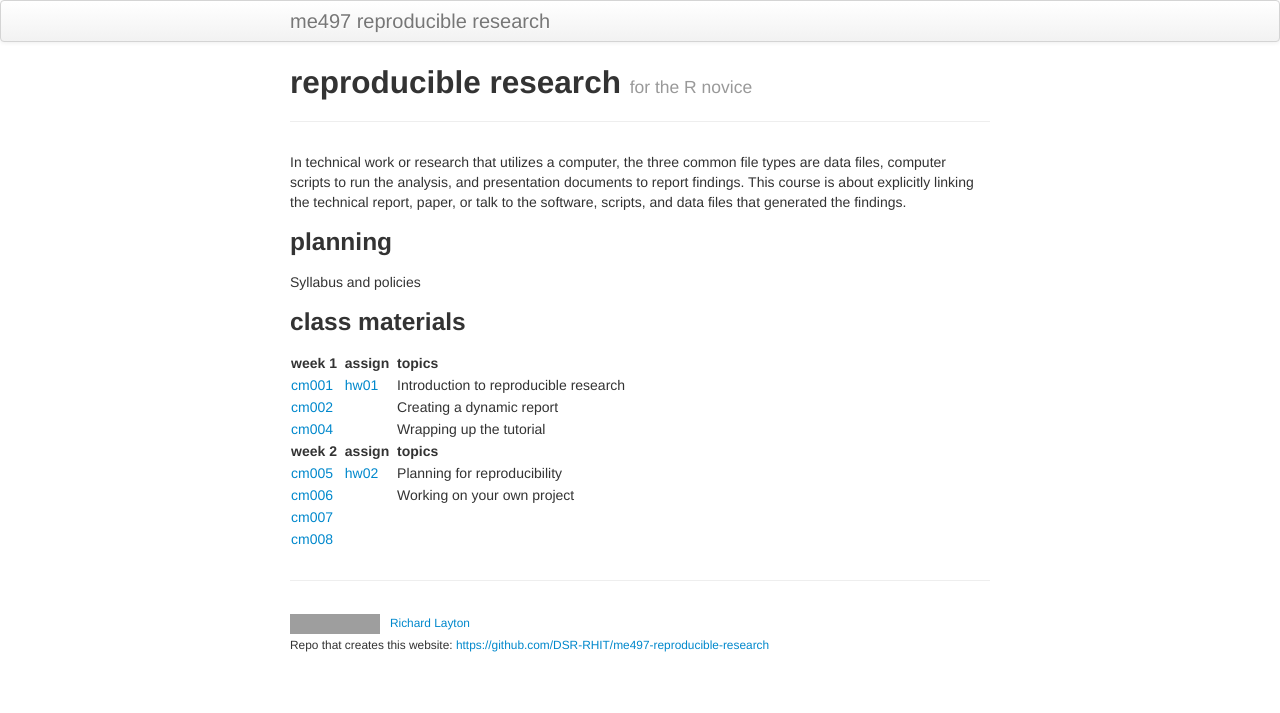
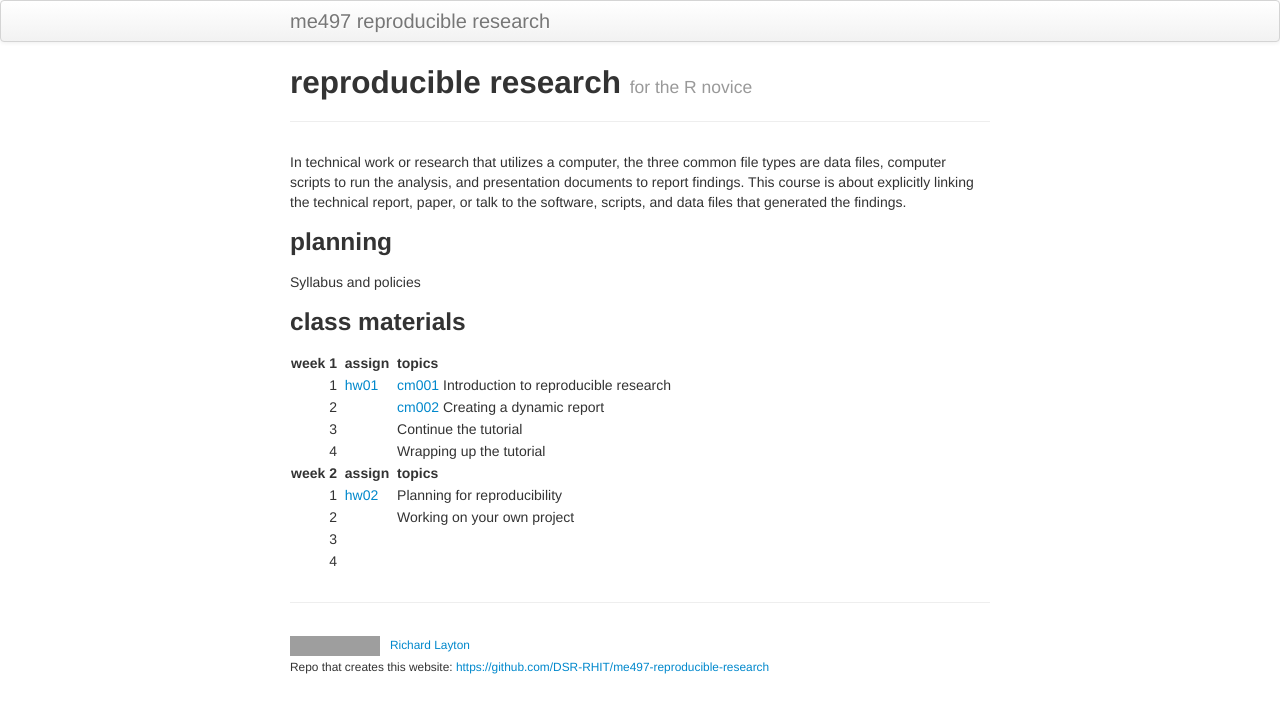
Before and after one commit to staceb/me497-reproducible-research, a Jekyll site: the page built from index.md, in a window 1280 px wide. Shown: the top 713 px of the page. Built offline with Jekyll 4.4.1, drawn with Linux system fonts in a browser that asks for light colours; grey boxes are pictures that could not be loaded.

```diff
--- a/index.md
+++ b/index.md
@@ -19,19 +19,20 @@ Syllabus and policies
 ### class materials
 
 
-|week 1          |   |assign         |   |topics                                |
-|:---------------|:--|:--------------|:--|:-------------------------------------|
-|[cm001](linkto) |   |[hw01](linkto) |   |Introduction to reproducible research |
-|[cm002](linkto) |   |               |   |Creating a dynamic report             |
-|[cm004](linkto) |   |               |   |Wrapping up the tutorial              |
+| week 1|   |assign         |   |topics                                                |
+|------:|:--|:--------------|:--|:-----------------------------------------------------|
+|      1|   |[hw01](linkto) |   |[cm001](linkto) Introduction to reproducible research |
+|      2|   |               |   |[cm002](linkto)  Creating a dynamic report            |
+|      3|   |               |   |Continue the tutorial                                 |
+|      4|   |               |   |Wrapping up the tutorial                              |
 
 
-|week 2          |   |assign         |   |topics                       |
-|:---------------|:--|:--------------|:--|:----------------------------|
-|[cm005](linkto) |   |[hw02](linkto) |   |Planning for reproducibility |
-|[cm006](linkto) |   |               |   |Working on your own project  |
-|[cm007](linkto) |   |               |   |                             |
-|[cm008](linkto) |   |               |   |                             |
+| week 2|   |assign         |   |topics                       |
+|------:|:--|:--------------|:--|:----------------------------|
+|      1|   |[hw02](linkto) |   |Planning for reproducibility |
+|      2|   |               |   |Working on your own project  |
+|      3|   |               |   |                             |
+|      4|   |               |   |                             |
 
 
 
```
Also changed, not shown: data/calendar.csv (+8 -8 lines).
